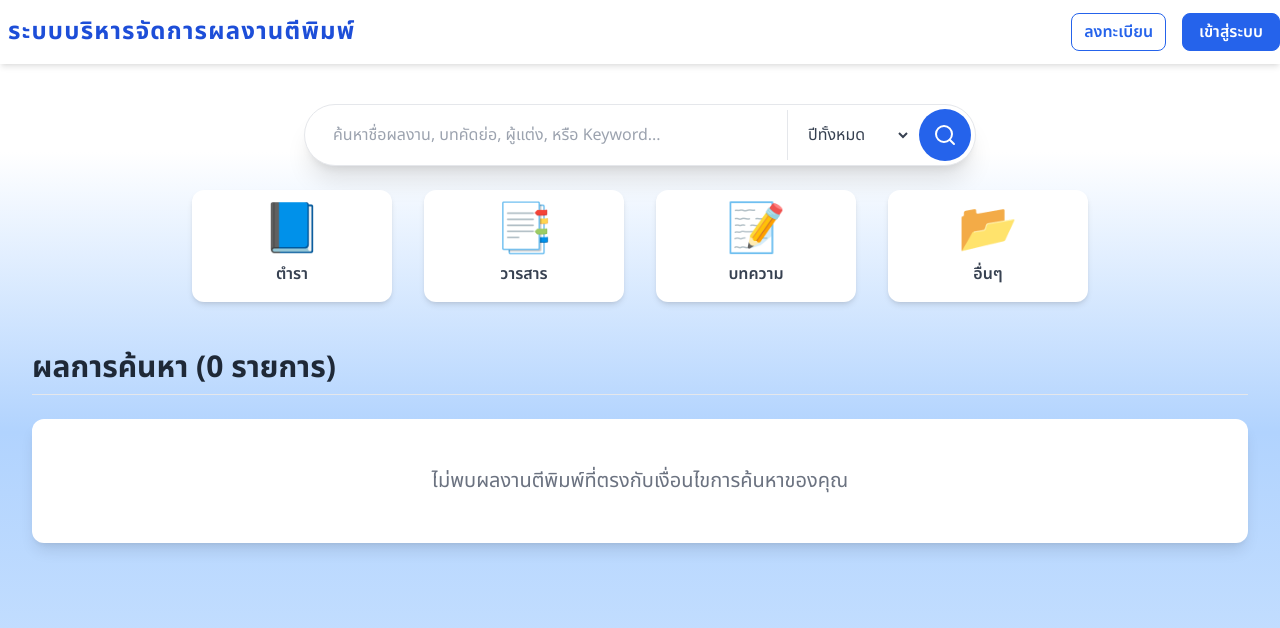
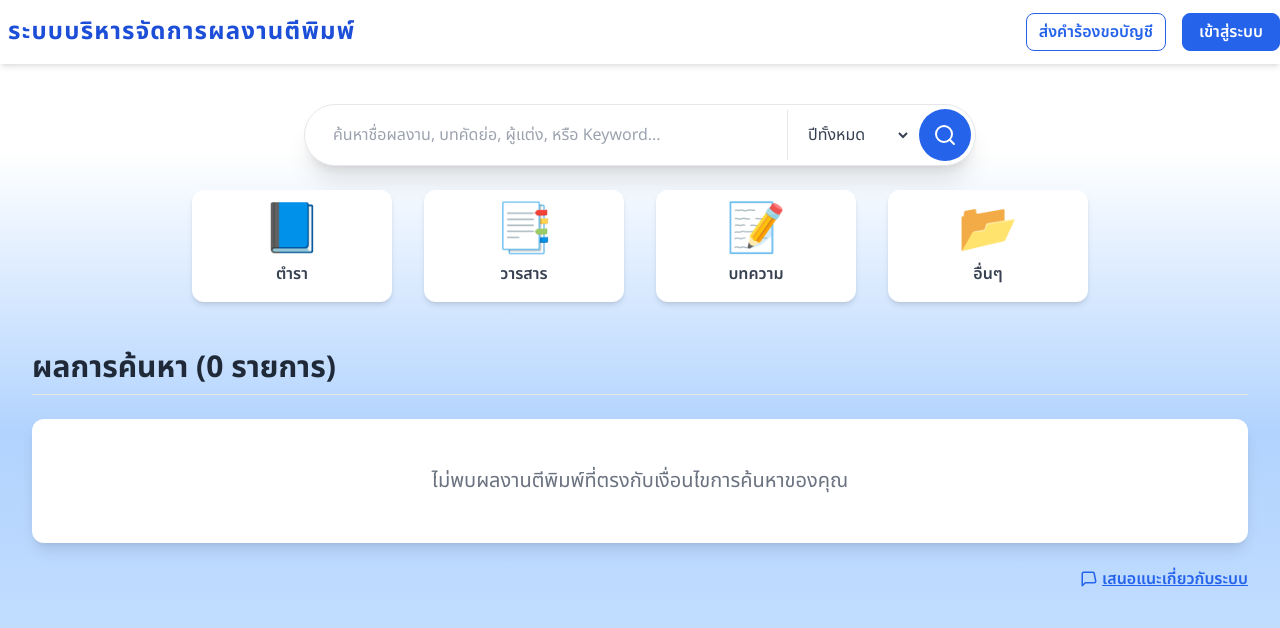
Before and after one commit to Kanyanat525/GIT_Publication_System_G5, a PHP site: page / in a window 1280 px wide. Shown: the top 628 px of the page. Run offline with PHP 8.4, Linux system fonts and the light colour scheme; data that the repository does not hold is empty; a stand-in replaces the project's code that opens the database connection; some libraries are stand-ins or nearby versions.

Commit message:
Add nev_Feadback

```diff
--- a/index.php
+++ b/index.php
@@ -196,7 +196,7 @@ function getCategoryIcon($type) {
                 <a href="#" class="px-3 py-1.5 font-semibold text-blue-600 border border-blue-600 rounded-lg
                                   transition duration-150 ease-in-out hover:bg-blue-600 hover:text-white
                                   focus:outline-none focus:ring-2 focus:ring-blue-500 focus:ring-opacity-50">
-                    ลงทะเบียน
+                    ส่งคำร้องขอบัญชี
                 </a>
                 <!-- เข้าสู่ระบบ (Primary Button Style) -->
                 <a href="#" class="px-4 py-1.5 font-semibold text-white bg-blue-600 border border-blue-600 rounded-lg
@@ -285,6 +285,7 @@ function getCategoryIcon($type) {
         <!-- Results Section -->
         <h2 class="text-3xl font-bold text-gray-800 mb-6 border-b pb-2">ผลการค้นหา (<?php echo mysqli_num_rows($result); ?> รายการ)</h2>
 
+
         <div class="space-y-6">
             <?php if (mysqli_num_rows($result) > 0): ?>
                 <?php while($row = mysqli_fetch_assoc($result)): ?>
@@ -322,6 +323,19 @@ function getCategoryIcon($type) {
                     <p class="text-xl text-gray-500">ไม่พบผลงานตีพิมพ์ที่ตรงกับเงื่อนไขการค้นหาของคุณ</p>
                 </div>
             <?php endif; ?>
+            <!-- หลังจบผลการค้นหา -->
+<div class="flex justify-end mt-4">
+    <a href="feedback.php"
+       class="text-blue-600 hover:text-blue-800 font-semibold flex items-center transition duration-150 underline">
+        <svg xmlns="http://www.w3.org/2000/svg" width="18" height="18" viewBox="0 0 24 24" fill="none"
+             stroke="currentColor" stroke-width="2" stroke-linecap="round" stroke-linejoin="round"
+             class="lucide lucide-message-square mr-1">
+            <path d="M21 15a2 2 0 0 1-2 2H7l-4 4V5a2 2 0 0 1 2-2h12a2 2 0 0 1 2 2z"/>
+        </svg>
+        เสนอแนะเกี่ยวกับระบบ
+    </a>
+</div>
+
         </div>
 
     </main>
```
